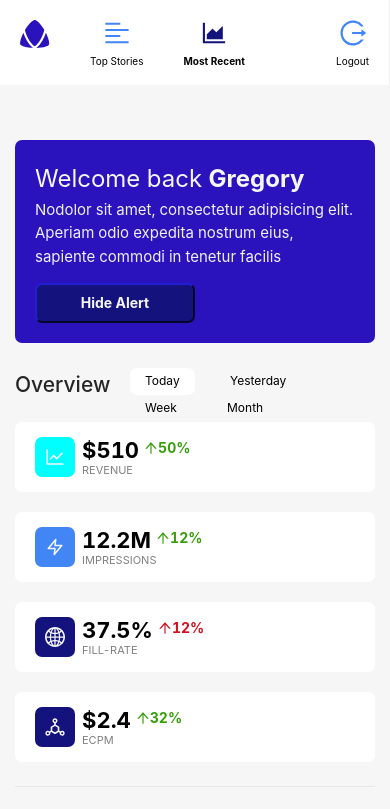
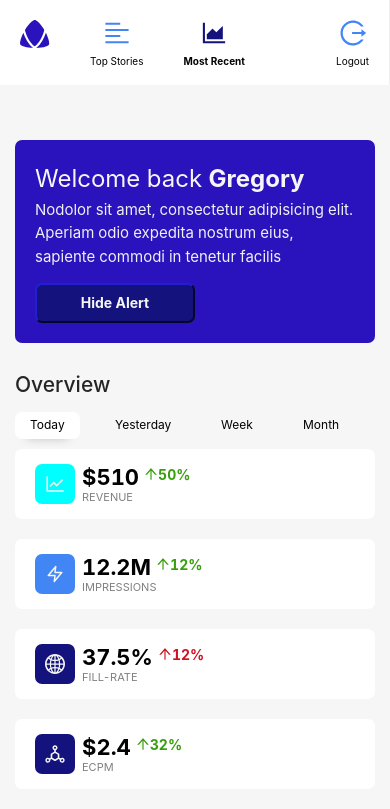
Before and after one commit to Manny91/hacker-news, a React (Create React App) app: page /most-recent in a window 390 px wide. Shown: the top 809 px of the page. Built offline with nearby package versions, Linux system fonts and the light colour scheme; no server answers.

Commit message:
improve responsiveness of buttons

```diff
--- a/src/stories-module/top-stories/top-stories-dashboard.component.tsx
+++ b/src/stories-module/top-stories/top-stories-dashboard.component.tsx
@@ -169,12 +169,16 @@ const PageOverview = styled.div`
 const OverviewWrapper = styled.div`
   display: flex;
   justify-content: space-between;
+  @media ${(props) => props.theme.media.lg} {
+    flex-direction: column;
+  }
 `;
 
 const TimeFilterButton = styled.button`
   border: 0px;
   border-radius: ${(props) => props.theme.borders.normal};
-  margin-left: ${(props) => props.theme.spacing.md};
+  margin-right: ${(props) => props.theme.spacing.md};
+
   padding: 4px 15px;
   font-size: 12px;
   background-color: ${(props) => props.theme.colors.almostWhite};
@@ -183,6 +187,13 @@ const TimeFilterButton = styled.button`
   transition-property: box-shadow;
   cursor: pointer;
   color: ${(props) => props.theme.colors.nearlyBlack};
+
+  @media ${(props) => props.theme.media.lg} {
+    margin-bottom: ${(props) => props.theme.spacing.sm};
+  }
+  &:last-child {
+    margin-right: 0px;
+  }
   &:hover,
   &.active {
     background-color: white;
```
